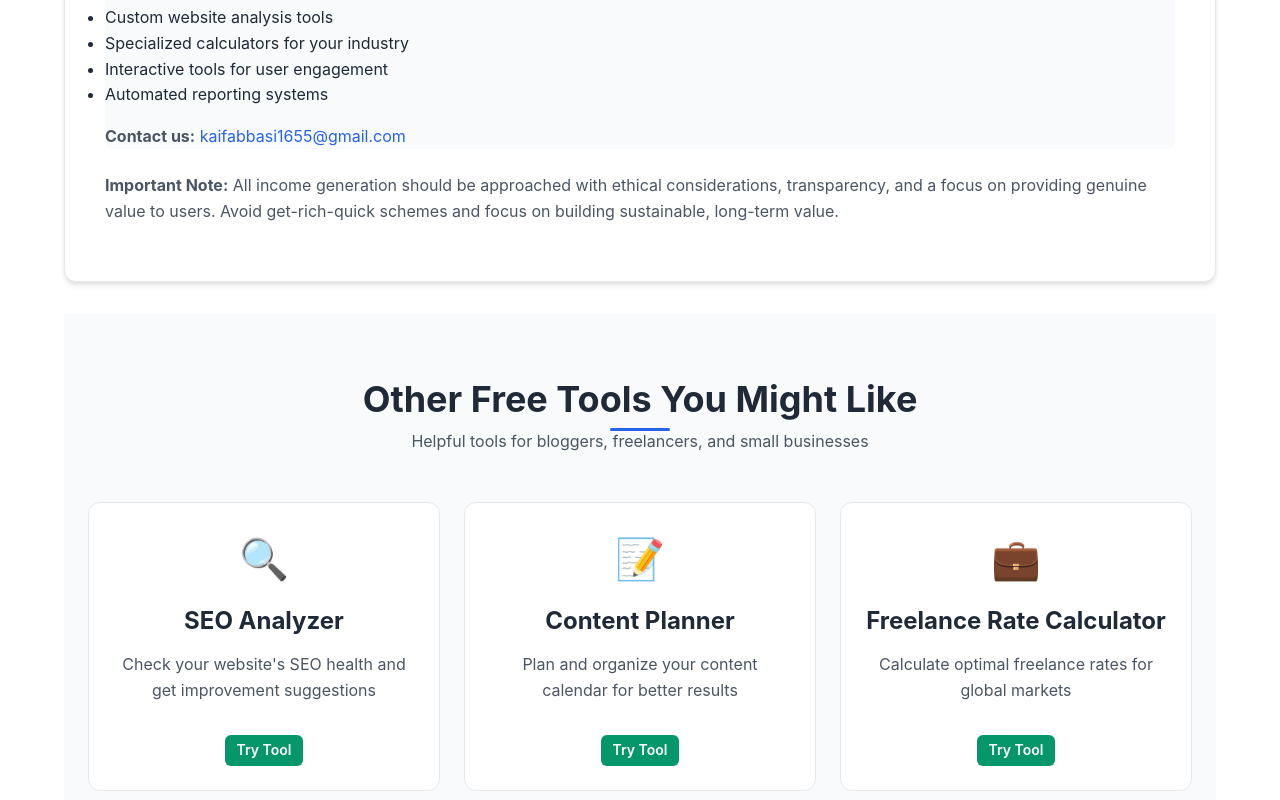
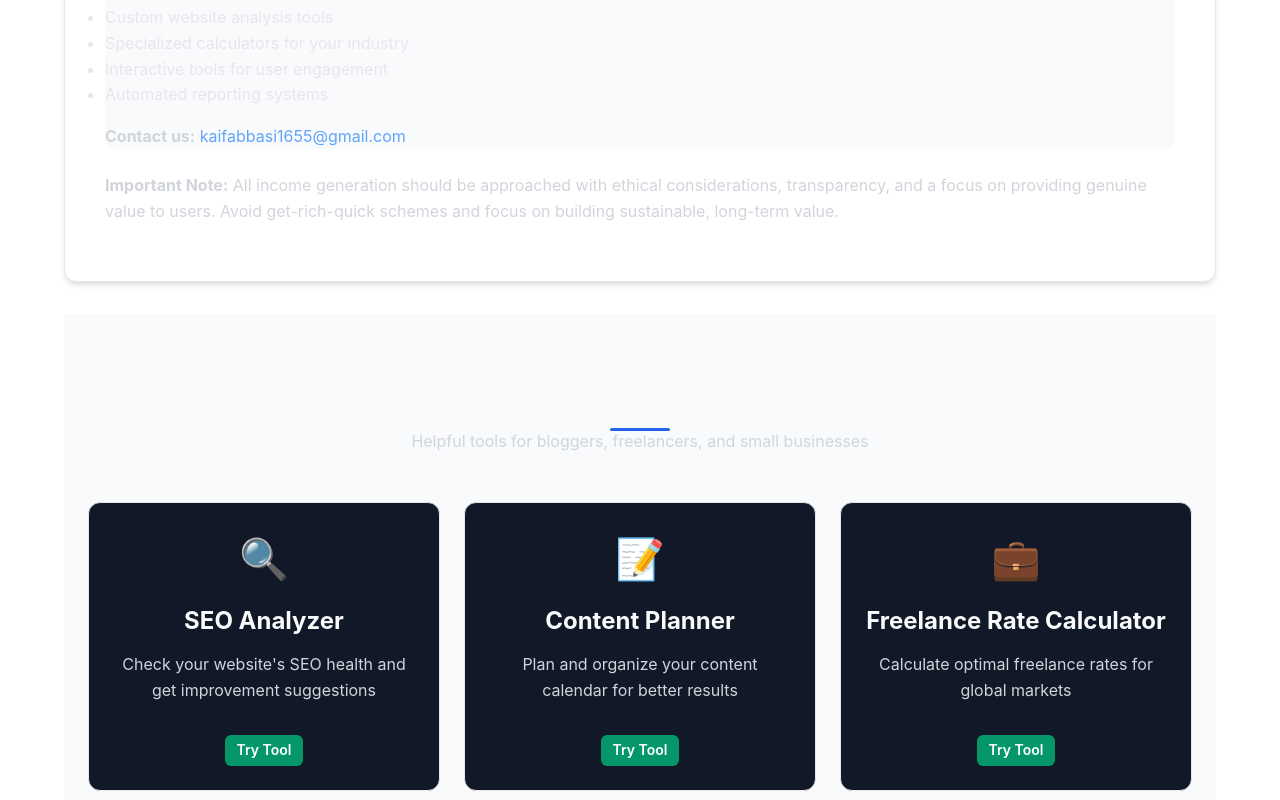
Before and after one commit to aawaish583-png/website-speed-test-, a plain HTML site: page index.html in a window 1280 px wide. Shown: the part 2940-3740 px from the top of the page. Drawn offline with Linux system fonts and the light colour scheme.

Commit message:
Update index.html

```diff
--- a/index.html
+++ b/index.html
@@ -1175,6 +1175,37 @@
                 font-size: 1.5rem;
             }
         }
+
+        /* === Accessibility Contrast Fix === */
+
+body {
+  color: #E5E7EB;
+  background-color: #0B1220;
+}
+
+p {
+  color: #D1D5DB;
+}
+
+h1, h2, h3, h4, h5, h6 {
+  color: #F9FAFB;
+}
+
+a {
+  color: #60A5FA;
+}
+
+.card,
+.feature-card,
+.tool-card {
+  background-color: #111827;
+  color: #E5E7EB;
+}
+
+.text-muted,
+.small-text {
+  color: #9CA3AF;
+}
 
         /* ===== UTILITY CLASSES ===== */
         .text-center { text-align: center; }
```
